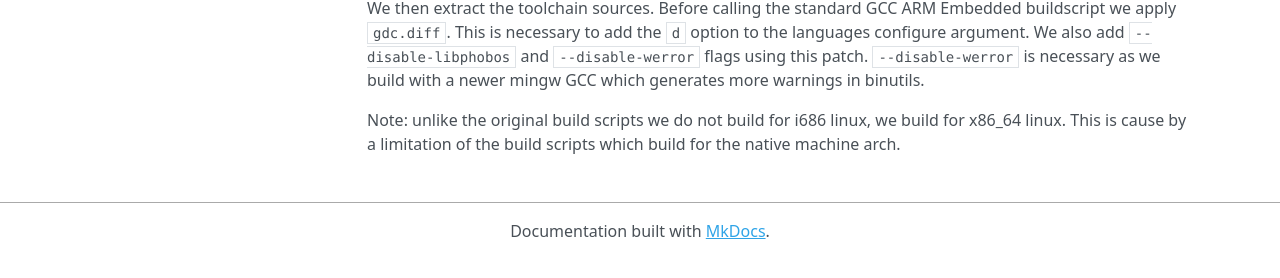
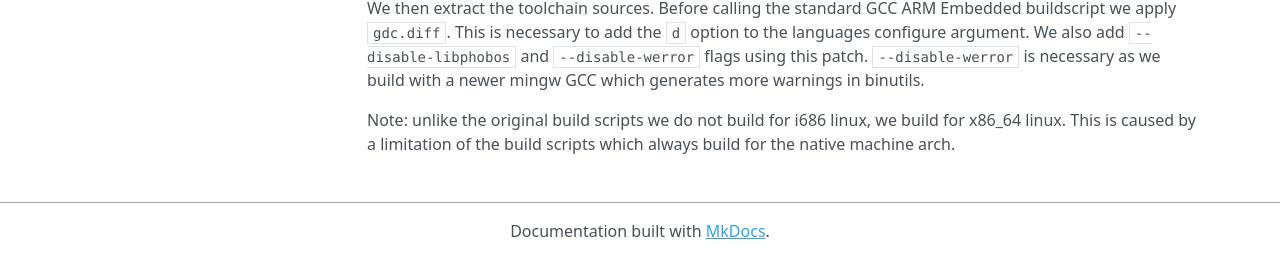
Before and after one commit to D-Programming-GDC/build-gdc, an MkDocs documentation site: the page built from docs/Internals.md, in a window 1280 px wide. Shown: the part 426-704 px from the top of the page. Built offline with MkDocs 1.6.1, drawn with Linux system fonts in a browser that asks for light colours; nearby versions of some CDN libraries; old or Windows-style settings are respelled for this version of MkDocs.

Commit message:
Docs: Fix some typos

```diff
--- a/docs/Internals.md
+++ b/docs/Internals.md
@@ -24,5 +24,5 @@ necessary as we build with a newer mingw GCC which generates more warnings
 in binutils.
 
 Note: unlike the original build scripts we do not build for i686 linux,
-we build for x86_64 linux. This is cause by a limitation of the build
-scripts which build for the native machine arch.
+we build for x86_64 linux. This is caused by a limitation of the build
+scripts which always build for the native machine arch.
```
